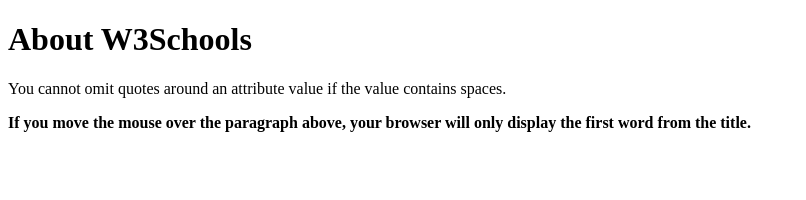
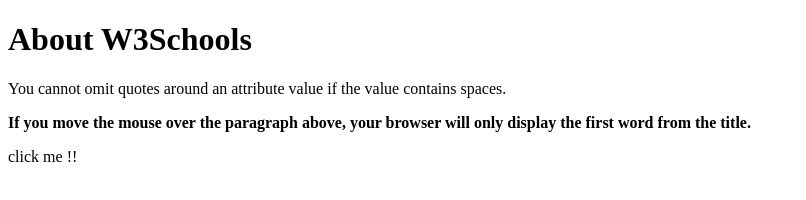
Before and after one commit to ankursharma2725/resume, a plain HTML site: page index.html in a window 1280 px wide. Shown: the whole page, without its empty margins (0-806 px from the left). Drawn offline with Linux system fonts and the light colour scheme.

Commit message:
Update index.html

```diff
--- a/index.html
+++ b/index.html
@@ -13,6 +13,6 @@
 If you move the mouse over the paragraph above,
 your browser will only display the first word from the title.
 </b></p>
-
+<buttion onclick="alert('hi');">click me !!</buttion>
 </body>
 </html>
```
